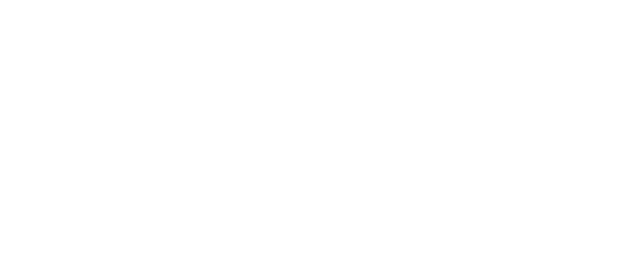
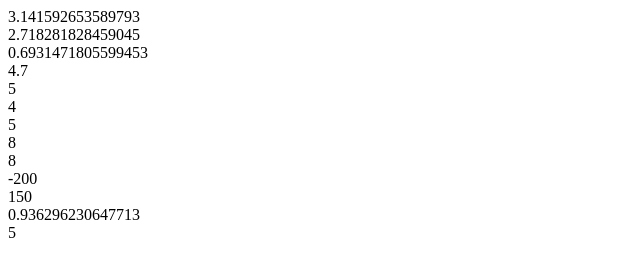
Before and after one commit to abidroid/meta-frontend, a plain HTML site: page pages/javascript/math-object.html in a window 1280 px wide. Shown: the whole page, without its empty margins (0-640 px from the left). Drawn offline with Linux system fonts and the light colour scheme.

Commit message:
math object in JS

```diff
--- a/pages/javascript/math-object.html
+++ b/pages/javascript/math-object.html
@@ -7,6 +7,20 @@
 </head>
 <body>
     <script>
+        document.write(Math.PI + "<br>");
+        document.write(Math.E + "<br>");
+        document.write(Math.LN2 + "<br>");
+
+        document.write(Math.abs(-4.7) + "<br>");
+        document.write(Math.ceil(4.4) + "<br>");
+        document.write(Math.floor(4.7) + "<br>");
+        document.write(Math.round(4.7) + "<br>");
+        document.write(Math.sqrt(64) + "<br>");
+        document.write(Math.pow(2, 3) + "<br>");
+        document.write(Math.min(0, 150, 30, 20, -8, -200) + "<br>");
+        document.write(Math.max(0, 150, 30, 20, -8, -200) + "<br>");
+        document.write(Math.random() + "<br>");
+        document.write(Math.floor(Math.random() * 10) + "<br>");
 
     </script>
 </body>
```
